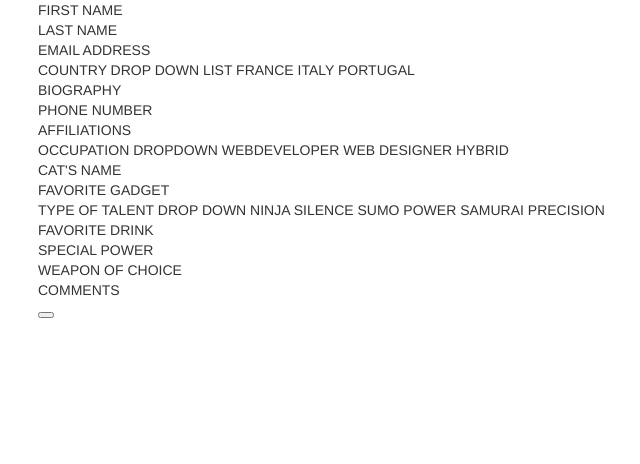
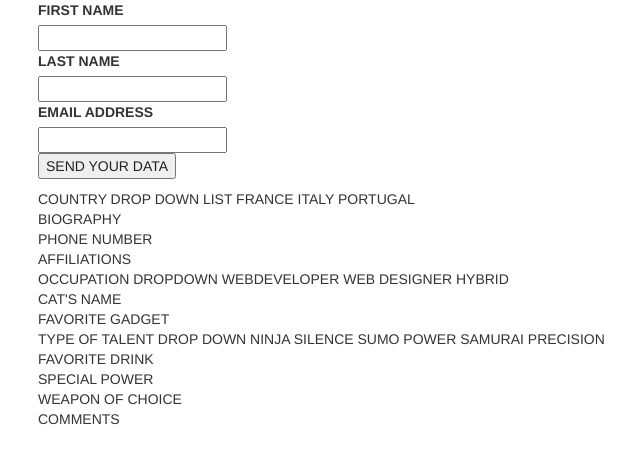
Before and after one commit to sak55/TIY-Assignments, a plain HTML site: page pub/index.html in a window 1280 px wide. Shown: the whole page, without its empty margins (17-657 px from the left). Drawn offline with nearby package versions, Linux system fonts and the light colour scheme.

Commit message:
added first three labels and input boxes

```diff
--- a/pub/index.html
+++ b/pub/index.html
@@ -30,9 +30,27 @@
 
         <!-- Add your site or application content here -->
         <div class= "container"> <!-- -->
-            <div class="row .col-xs-12">FIRST NAME</div>
-            <div class="row .col-xs-12">LAST NAME</div>
-            <div class="row .col-xs-12">EMAIL ADDRESS</div>
+
+            <div class="row .col-xs-12">
+                <form action="">
+                    <label for="GET-firstname">FIRST NAME</label>
+                    <br>
+                    <input id="GET-firstname" type="text" name="firstname">
+                    <br>
+                    <label for="GET-lastname">LAST NAME</label>
+                    <br>
+                    <input id="GET-lastname" type="text" name="lastname">
+                    <br>
+                    <label for="GET-email">EMAIL ADDRESS</label>
+                    <br>
+                    <input id="GET-email" type="email" name="email">
+                    <p>
+                        <input type="submit" value="SEND YOUR DATA">
+                    </p>
+                </form>
+            </div>
+
+
             <div class="row .col-xs-12">COUNTRY DROP DOWN LIST FRANCE ITALY PORTUGAL</div>
             <div class="row .col-xs-12">BIOGRAPHY</div>
             <div class="row .col-xs-12">PHONE NUMBER</div>
@@ -45,7 +63,7 @@
             <div class="row .col-xs-12">SPECIAL POWER</div>
             <div class="row .col-xs-12">WEAPON OF CHOICE</div>
             <div class="row .col-xs-12">COMMENTS</div>
-            <div class="row .col-xs-12"><button></button></div>
+            <div class="row .col-xs-12"></div>
 
         </div>
 
```
